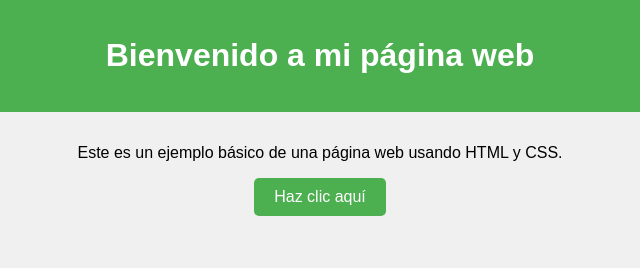
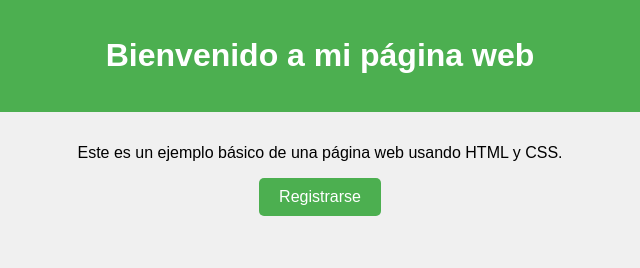
Before and after one commit to stevencara/tutorial4, a plain HTML site: page index.html in a window 1280 px wide. Shown: the top 268 px of the page, 320-960 px from the left. Drawn offline with Linux system fonts and the light colour scheme.

Commit message:
corrección button registrarse

```diff
--- a/index.html
+++ b/index.html
@@ -14,7 +14,7 @@
 
     <main>
         <p>Este es un ejemplo básico de una página web usando HTML y CSS.</p>
-        <button>Haz clic aquí</button>
+        <button>Registrarse</button>
     </main>
 
     <footer>
```
